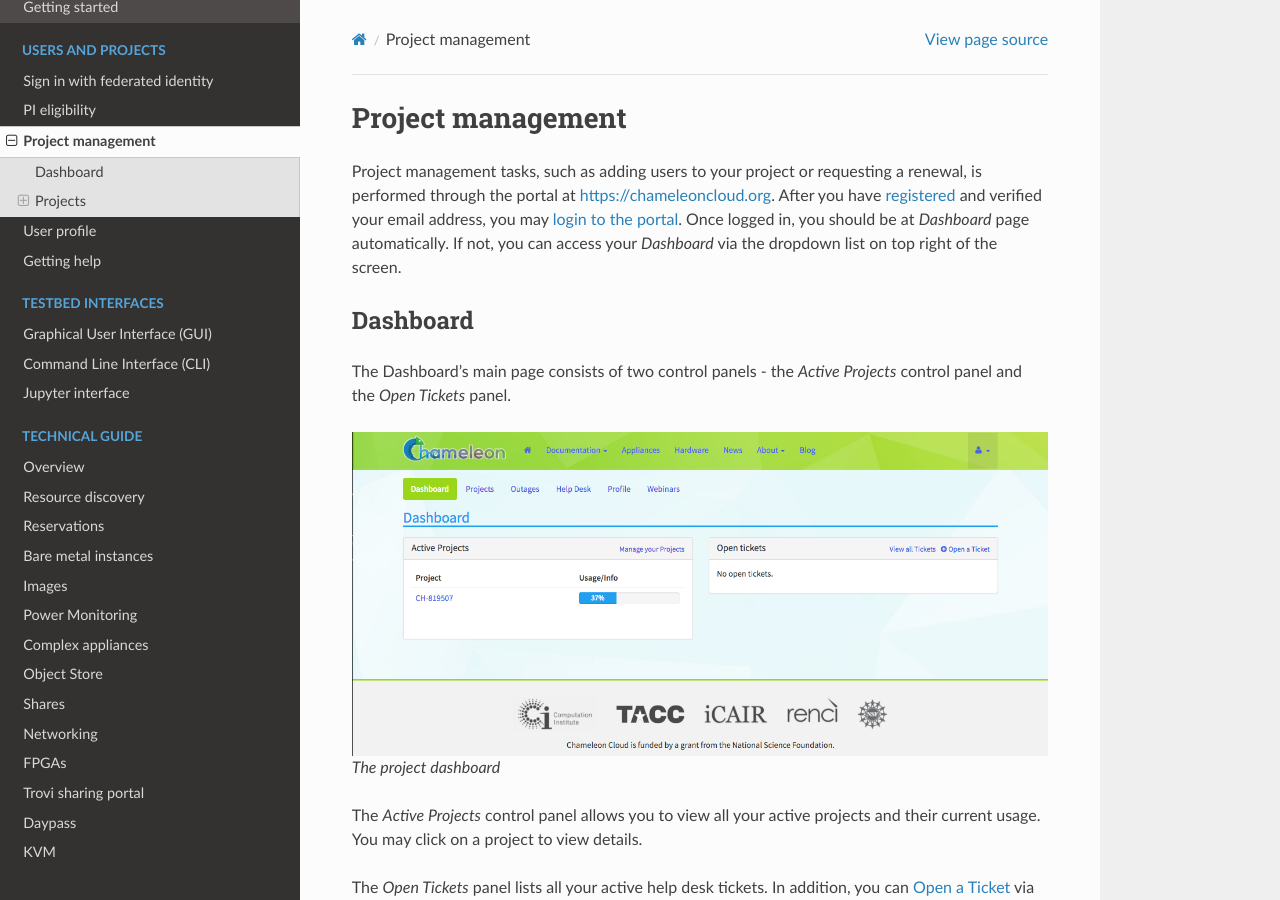
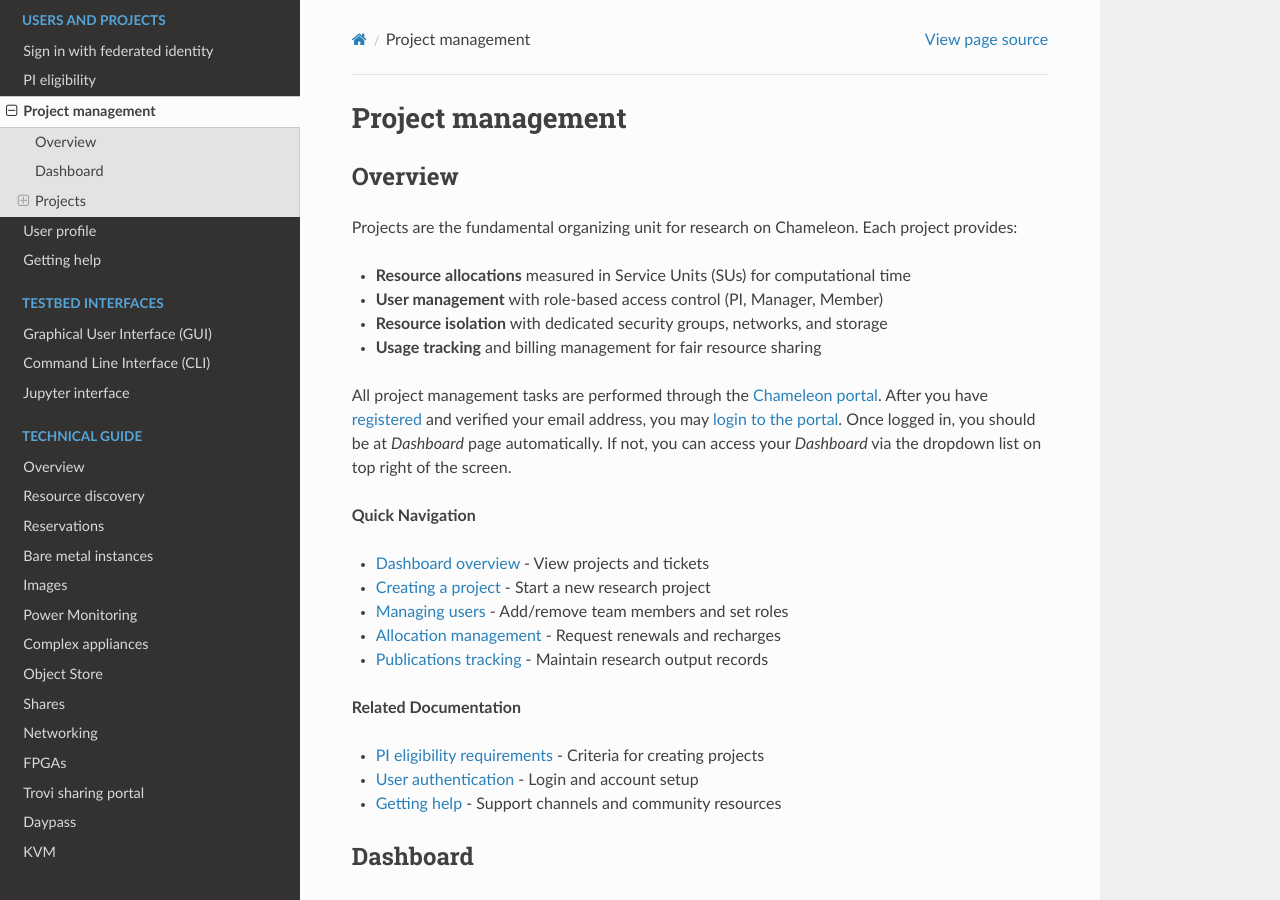
Before and after one commit to ChameleonCloud/docs, a Sphinx documentation site: the page built from source/user/project.rst, in a window 1280 px wide and 900 px high. Built offline with Sphinx 7.4.7 and the Read the Docs theme 3.1.0, drawn with Linux system fonts in a browser that asks for light colours; some of the changed text lies outside the part shown.

Commit message:
Streamline getting started docs Add new organization to project docs Update PI references in project docs

```diff
--- a/source/user/project.rst
+++ b/source/user/project.rst
@@ -4,13 +4,36 @@
 Project management
 ==================
 
-Project management tasks, such as adding users to your project or requesting a
-renewal, is performed through the portal at https://chameleoncloud.org. After
+Overview
+========
+
+Projects are the fundamental organizing unit for research on Chameleon. Each project provides:
+
+- **Resource allocations** measured in Service Units (SUs) for computational time
+- **User management** with role-based access control (PI, Manager, Member)
+- **Resource isolation** with dedicated security groups, networks, and storage
+- **Usage tracking** and billing management for fair resource sharing
+
+All project management tasks are performed through the `Chameleon portal <https://www.chameleoncloud.org>`_. After
 you have `registered <https://www.chameleoncloud.org/user/register/>`_ and
 verified your email address, you may `login to the portal
 <https://www.chameleoncloud.org/login/>`_. Once logged in, you should be at
 *Dashboard* page automatically. If not, you can access your *Dashboard* via the
 dropdown list on top right of the screen.
+
+**Quick Navigation**
+
+- :ref:`Dashboard overview <dashboard-page>` - View projects and tickets
+- :ref:`Creating a project <creating-a-project>` - Start a new research project
+- :ref:`Managing users <manage-users>` - Add/remove team members and set roles
+- :ref:`Allocation management <recharge-extend-allocation>` - Request renewals and recharges
+- :ref:`Publications tracking <manage-publications>` - Maintain research output records
+
+**Related Documentation**
+
+- :doc:`PI eligibility requirements <pi_eligibility>` - Criteria for creating projects
+- :doc:`User authentication <federation>` - Login and account setup
+- :doc:`Getting help <help>` - Support channels and community resources
 
 .. _dashboard-page:
 
@@ -115,7 +138,9 @@ project start and end dates, current *Service Unit* usage and request a
 allocation row, and then click *Recharge/Extend Allocation*.
 When requesting renewal or recharge of the allocations, we may
 ask you to update your :ref:`publications dashboard <manage-publications>`, so
-keeping it up to date now can save you time later!
+keeping it up to date now can save you time later! For questions about allocation
+management, visit our `Community Forum <https://forum.chameleoncloud.org>`_ or
+contact the :doc:`Help Desk <help>`.
 
 .. _view-charge:
 
@@ -237,8 +262,8 @@ To add or remove users of a *Project*, use the *Project Members* section in the
 You may add a user to your project by filling out their username or email
 address and clicking the *Add user* button. While each user has their own
 Chameleon User account independent of your project, they may be added to one or
-more projects. Being a user of a *Project* **does not** require a :ref:`PI
-eligibility <pi-eligibility>`.
+more projects. Being a user of a *Project* **does not** require PI eligibility
+(see our :doc:`PI eligibility guide <pi_eligibility>` for details on project creation requirements).
 
 You may remove a user from your project by locating the user in the user list;
 clicking the *gear* button at the end of the row; and clicking *Remove user*.
```
Also changed, not shown: source/getting-started/index.rst (+15 -59 lines).
